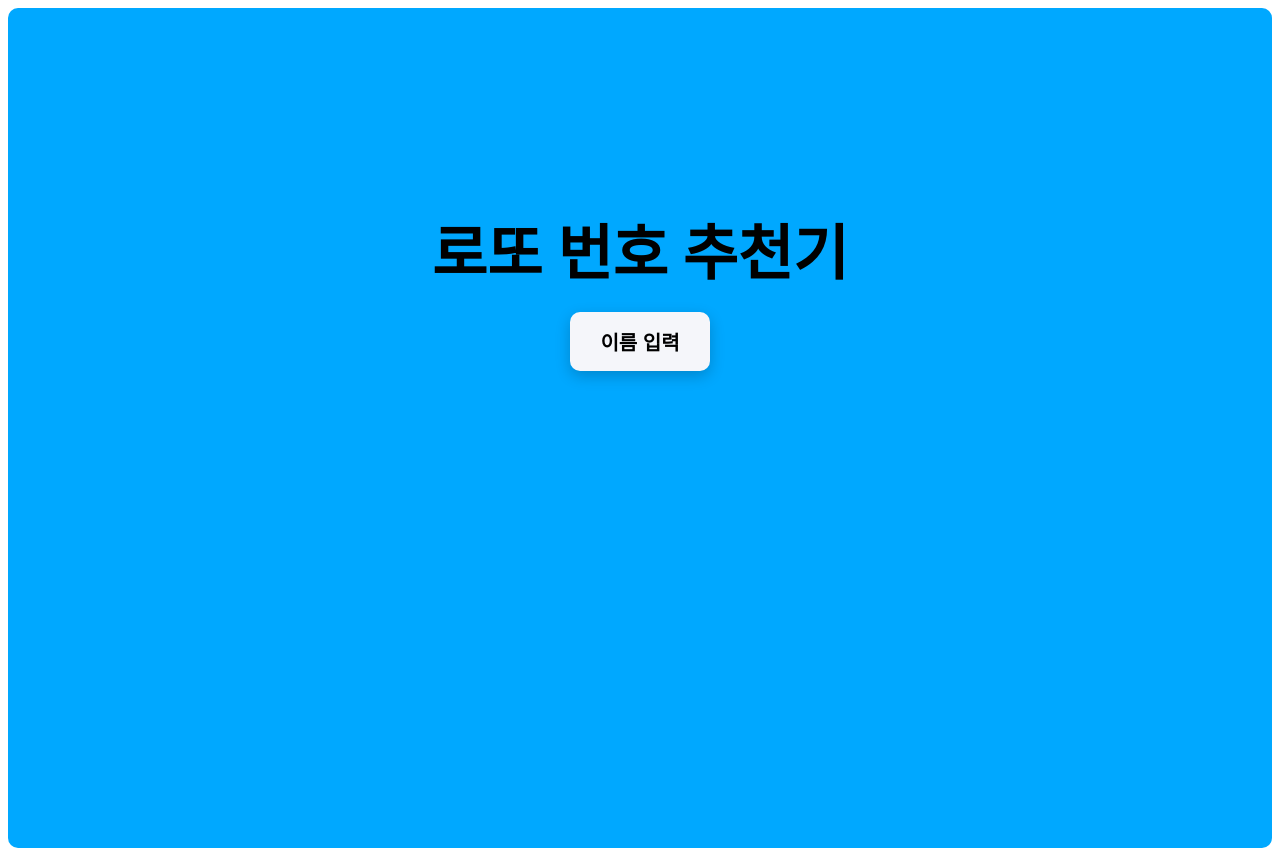
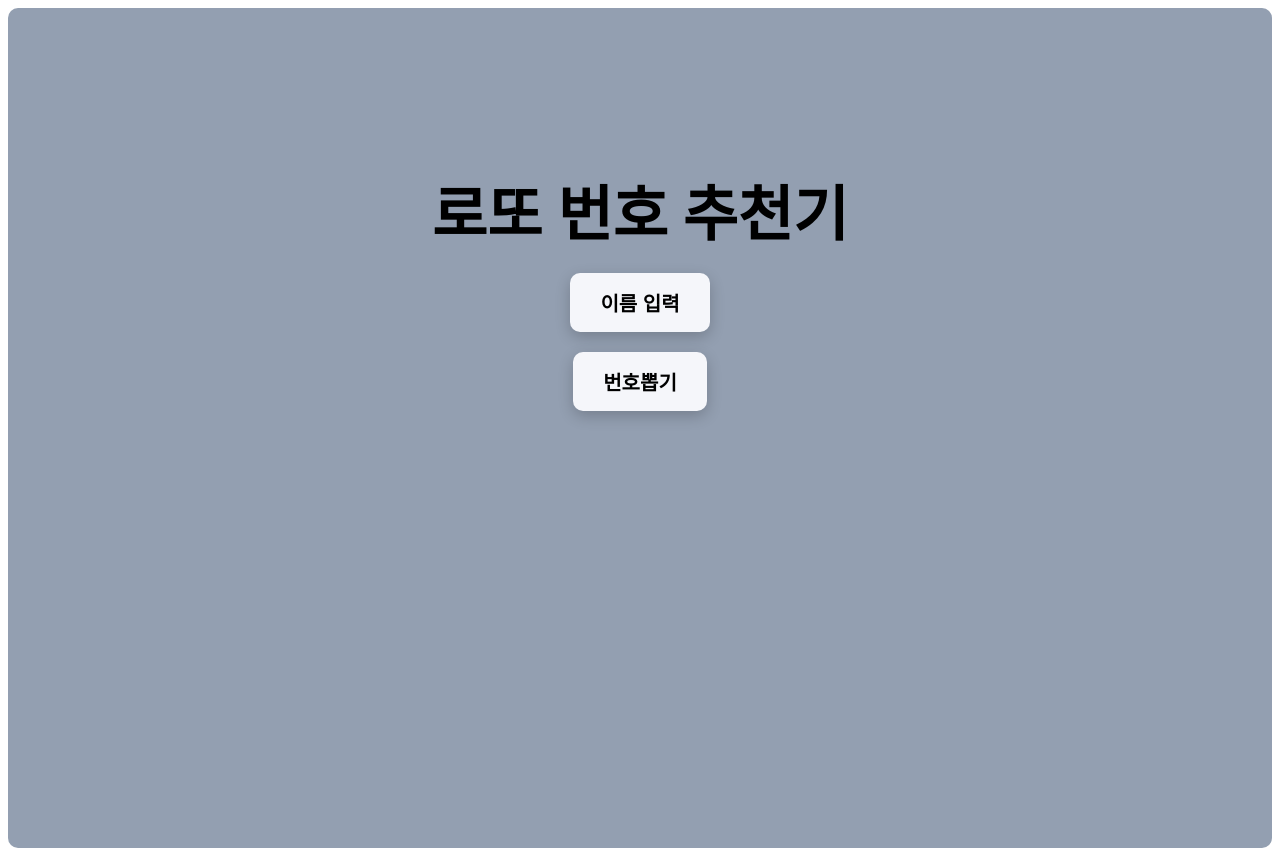
Before and after one commit to KKKHun2/lottogame, a React (Create React App) app: page / in a window 1280 px wide. Built offline with nearby package versions, Linux system fonts and the light colour scheme.

Commit message:
⚡버튼텍스트 수정, css조금수정

```diff
--- a/src/components/LottoNumberDraw.tsx
+++ b/src/components/LottoNumberDraw.tsx
@@ -8,7 +8,7 @@ const Container = styled.div`
     justify-content: center;
     align-items: center;
   text-align: center;
-  background-color: #00a8ff;
+  background-color: #939fb1;
   padding: 20px;
   height: 100vh;
   border-radius: 10px;
@@ -70,7 +70,7 @@ const RecommendedNumber = styled.div`
   width: 100px;
   height: 100px;
   background-color: #f5f6fa;
-  border: 2px solid #00a8ff;
+  border: 2px solid #757575;
   border-radius: 50%;
   margin: 10px;
   font-size: 20px;
@@ -133,9 +133,10 @@ const LottoNumberDraw: React.FC = () => {
         ) : (
           <Button onClick={handleNameChange}>이름 입력</Button>
         )}
-        {userName && (
-          <Button onClick={generateRandomNumbers}>번호 추천</Button>
-        )}
+
+          <Button onClick={generateRandomNumbers}>
+            { recommendedNumbers.length > 0 ? "다시뽑기" : "번호뽑기"}
+          </Button>
         <RecommendedNumbersContainer>
           {recommendedNumbers.map((number, index) => (
             <RecommendedNumber key={index}>
```
